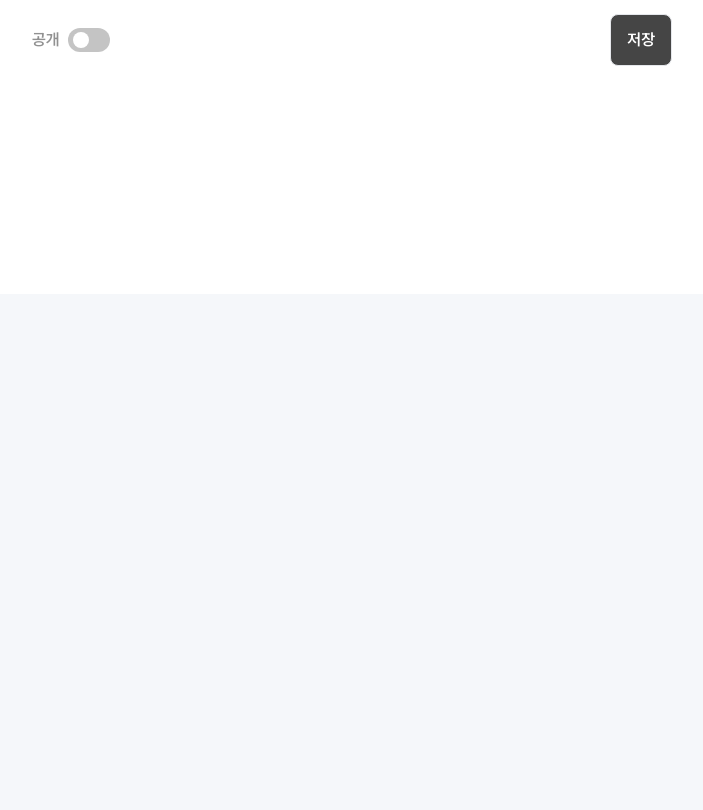
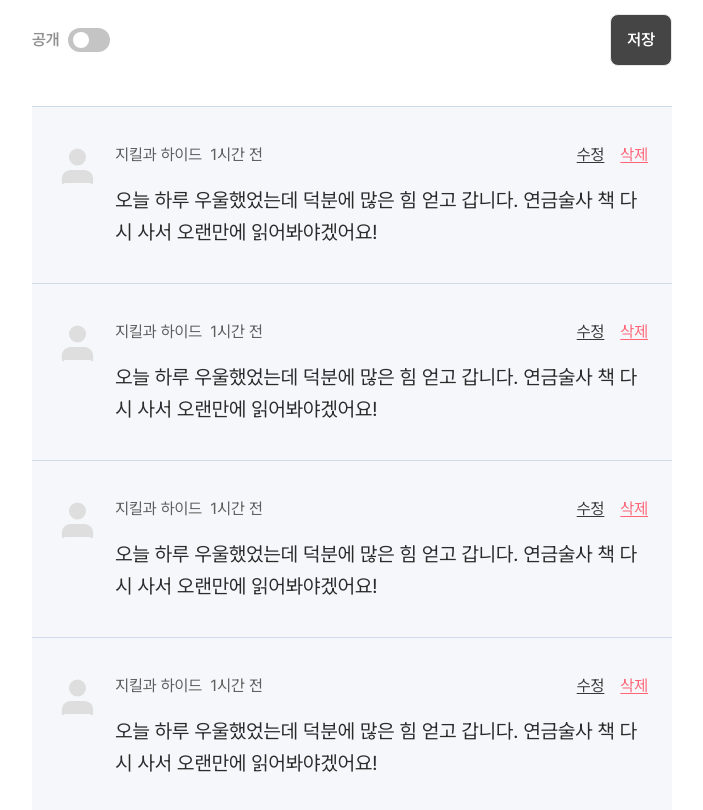
Before and after one commit to rladmswo1715/epiday, a Next.js app: page /epidays/1 in a window 1280 px wide. Shown: the part 686-1496 px from the top of the page, without its empty margins (288-991 px from the left). Before the commit the page ends 980 px from the top, so only its background shows below. Built offline with nearby package versions, Linux system fonts and the light colour scheme.

Commit message:
feat:Comment 컴포넌트 생성 및 퍼블리싱

```diff
--- /dev/null
+++ b/components/comment/CommentCard.tsx
@@ -0,0 +1,25 @@
+import Image from 'next/image';
+import ProfileImage from '../ProfileImage';
+
+const CommentCard = () => {
+  return (
+    <div className='flex gap-[1.6rem] border-t-[0.1rem] border-var-line-200 bg-var-background px-[2.4rem] py-[3.5rem]'>
+      <ProfileImage size='48px' />
+      <div className='w-[100%]'>
+        <div className='flex items-center justify-between'>
+          <p className='space-x-[0.8rem] text-[1.6rem] leading-[2.6rem] text-var-black-300'>
+            <span>지킬과 하이드</span>
+            <span>1시간 전</span>
+          </p>
+          <div className='flex gap-[1.6rem] text-[1.6rem] leading-[1.8rem] underline-offset-[0.2rem]'>
+            <button className='text-var-black-600 underline decoration-var-black-600'>수정</button>
+            <button className='text-var-error underline decoration-var-error'>삭제</button>
+          </div>
+        </div>
+        <p className='mt-[1.6rem] text-[2rem] text-var-black-700'>오늘 하루 우울했었는데 덕분에 많은 힘 얻고 갑니다. 연금술사 책 다시 사서 오랜만에 읽어봐야겠어요!</p>
+      </div>
+    </div>
+  );
+};
+
+export default CommentCard;
--- /dev/null
+++ b/components/comment/CommentGroup.tsx
@@ -0,0 +1,14 @@
+import CommentCard from './CommentCard';
+
+const CommentGroup = () => {
+  return (
+    <div className='mt-[4rem]'>
+      <CommentCard />
+      <CommentCard />
+      <CommentCard />
+      <CommentCard />
+    </div>
+  );
+};
+
+export default CommentGroup;
--- a/components/detailEpiday/CommentsContainer.tsx
+++ b/components/detailEpiday/CommentsContainer.tsx
@@ -1,3 +1,4 @@
+import CommentGroup from '../comment/CommentGroup';
 import ProfileImage from '../ProfileImage';
 import VisibilityToggle from '../VisibilityToggle';
 
@@ -16,6 +17,7 @@ const CommentsContainer = () => {
         <VisibilityToggle />
         <button className='leadeing-[2.6rem] rounded-[0.8rem] border-[0.1rem] bg-var-black-500 px-[1.6rem] py-[0.9rem] text-[1.6rem] font-[600] text-var-blue-100'>저장</button>
       </div>
+      <CommentGroup />
     </section>
   );
 };
```
